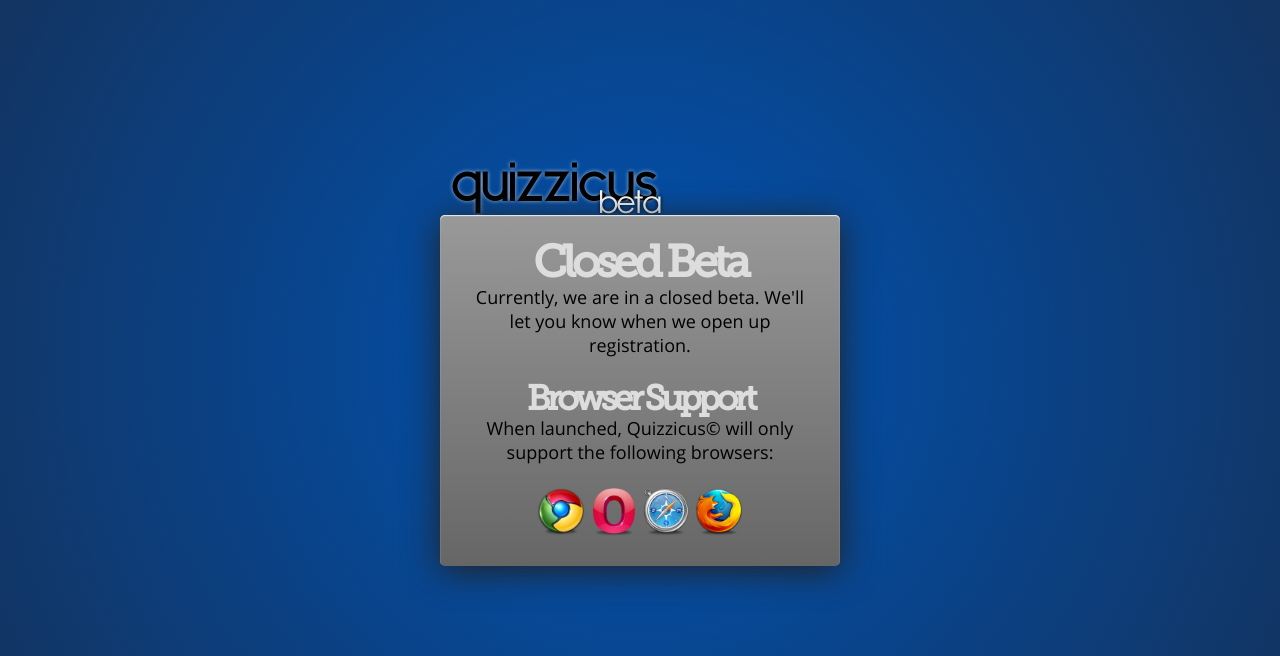
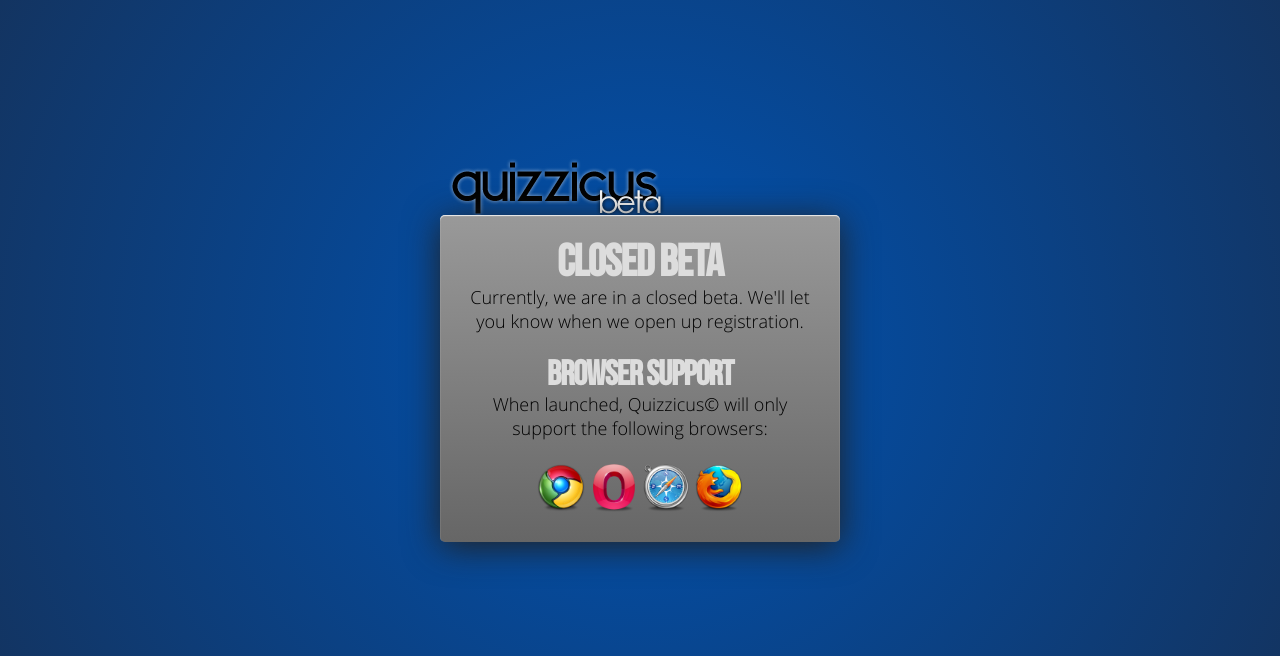
Before and after one commit to rex/quizzicus, a CodeIgniter app: page /quizzicus/ in a window 1280 px wide. Shown: the top 656 px of the page. Run offline with CodeIgniter, Linux system fonts and the light colour scheme; some libraries are stand-ins or nearby versions.

Commit message:
Updated text styling, added a new font 'Bebas Neue' Which I love. This is all just a test, after all.

```diff
--- a/application/controllers/home.php
+++ b/application/controllers/home.php
@@ -22,16 +22,6 @@ class Home extends CI_Controller {
 
 	}
 
-	public function landing() {
-		$this->model_login->checkLogin();
-		$data['title'] = $this->session->userdata('name_first') . ' ' . $this->session->userdata('name_last') . ' : Landing : Quizzicus';
-		$quizzes = $this->session->userdata('quizzes');
-		$data['quizzes']	=	$quizzes['data'];
-		$data['session']	=	$this->session->all_userdata();
-		$data['alerts']		=	$this->model_flashdata->sortMessages();
-		$this->pageload->load('home/landing',$data);
-	}
-
 }
 
 
--- a/application/controllers/login.php
+++ b/application/controllers/login.php
@@ -47,13 +47,13 @@ class Login extends CI_Controller {
 			$this->session->set_userdata('quizzes',$this->model_quiz->fetchQuizzesForUser($this->session->userdata('id')));
 
 			if(!$error) {
-				redirect('/home/landing/');
+				redirect(site_url('my/dashboard'));
 			} else {
 				throw new exception();
 			}
 		} catch(exception $e) {
 			$this->session->set_flashdata('error',$errors);
-			redirect('/login/');
+			redirect(site_url('login'));
 		}
 	}
 }
--- a/application/views/index/comingsoon_view.php
+++ b/application/views/index/comingsoon_view.php
@@ -43,20 +43,20 @@ body {
 				<br />
 				<input type="text" name="email" id="email" value="Enter Email" />
 				-->
-				<h1 class="qhead museo">Closed Beta</h1>
+				<h1 class="qhead">Closed Beta</h1>
 
 				Currently, we are in a closed beta. We'll let you know when we open up registration.
 
 				<br /><br />
-				<h2 class="qhead museo">Browser Support</h2>
+				<h2 class="qhead">Browser Support</h2>
 
 				When launched, Quizzicus&copy; will only support the following browsers:
 				<br /><br />
 				<div style="margin:auto;width: 225px;">
-					<img src="<?=base_url();?>assets/img/icons/browsers/Chrome.png" alt="Google Chrome" title="Google Chrome" />
-					<img src="<?=base_url();?>assets/img/icons/browsers/Opera.png" alt="Opera" title="Opera" />
-					<img src="<?=base_url();?>assets/img/icons/browsers/Safari.png" alt="Safari" title="Safari" />
-					<img src="<?=base_url();?>assets/img/icons/browsers/Firefox.png" alt="Firefox" title="Firefox" />
+					<img src="<?=base_url('assets/img/icons/browsers/Chrome.png');?>" alt="Google Chrome" title="Google Chrome" />
+					<img src="<?=base_url('assets/img/icons/browsers/Opera.png');?>" alt="Opera" title="Opera" />
+					<img src="<?=base_url('assets/img/icons/browsers/Safari.png');?>" alt="Safari" title="Safari" />
+					<img src="<?=base_url('assets/img/icons/browsers/Firefox.png');?>" alt="Firefox" title="Firefox" />
 				</div>
 
 			</div>
--- a/assets/css/style.css
+++ b/assets/css/style.css
@@ -31,10 +31,21 @@ http://www.PierceMoore.com
 }
 @font-face {
 	font-family: 			Open;
+	src: 					url('../fonts/open-sans/OpenSans-Light-webfont.eot?') format('embedded-opentype'),
+							url('../fonts/open-sans/OpenSans-Light-webfont.ttf') format('truetype')
+							url('../fonts/open-sans/OpenSans-Light-webfont.svg#OpenSansRegular') format('svg'),
+							url('../fonts/open-sans/OpenSans-Light-webfont.woff') format('woff');
+}
+@font-face {
+	font-family: 			OpenRg;
 	src: 					url('../fonts/open-sans/OpenSans-Regular-webfont.eot?') format('embedded-opentype'),
 							url('../fonts/open-sans/OpenSans-Regular-webfont.ttf') format('truetype')
 							url('../fonts/open-sans/OpenSans-Regular-webfont.svg#OpenSansRegular') format('svg'),
 							url('../fonts/open-sans/OpenSans-Regular-webfont.woff') format('woff');
+}
+@font-face {
+	font-family:			Bebas;
+	src:					url('../fonts/BebasNeue/BebasNeue.otf');
 }
 .ostrich {
 	font-family: 			Ostrich;
@@ -47,6 +58,9 @@ http://www.PierceMoore.com
 }
 .open {
 	font-family:			Open;
+}
+.bebas {
+	font-family:			Bebas;
 }
 
 /********* Generic Styles *********/
@@ -80,10 +94,10 @@ body {
 	text-shadow:			0 0 3px #000000;
 }
 .qhead {
-	font-family: 			Museo;
+	font-family: 			Bebas;
 	color:					#ddd;
 	text-shadow:			0 2px 5px #000, 0 -1px -2px #fff;
-	letter-spacing: 		-4px;
+	letter-spacing: 		-1px;
 }
 hr {
 	height:					1px;
@@ -187,7 +201,7 @@ a.big_text_link {
 h1,h2,h3,h4,h5 {
 	letter-spacing: 		-3px;
 	line-height:			100%;
-	font-family:			Museo;
+	font-family:			Open;
 }
 h1 {
 	font-size:				45px;
@@ -273,8 +287,10 @@ h3 {
 }
 #footer span {
 	position: 				relative;
-	top: 					35%;
+	top: 					28%;
 	left: 					25px;
+	letter-spacing:			-1px;
+	font-size: 				1.2em;
 }
 #footer links {
 
@@ -331,9 +347,7 @@ input[type=text],input[type=password] {
 	font-size:				25px;
 	padding:				5px 10px 5px 10px;
 	background:				-webkit-gradient(linear,left bottom,left top, color-stop(0, #ccc), color-stop(1,#fff));
-	border:					1px #666666 solid;
-	border-radius:			5px;
-	box-shadow:				inset 0 1px 3px #444;
+	border:					1px #666 solid;
 }
 input[type=radio] {
 	margin-right:			10px;
```
Also changed, not shown: application/controllers/my.php (+19 -3 lines), application/views/home/landing_view.php (+5 -5 lines), assets/fonts/BebasNeue/BebasNeue.otf (added), assets/fonts/BebasNeue/License.txt (added).
